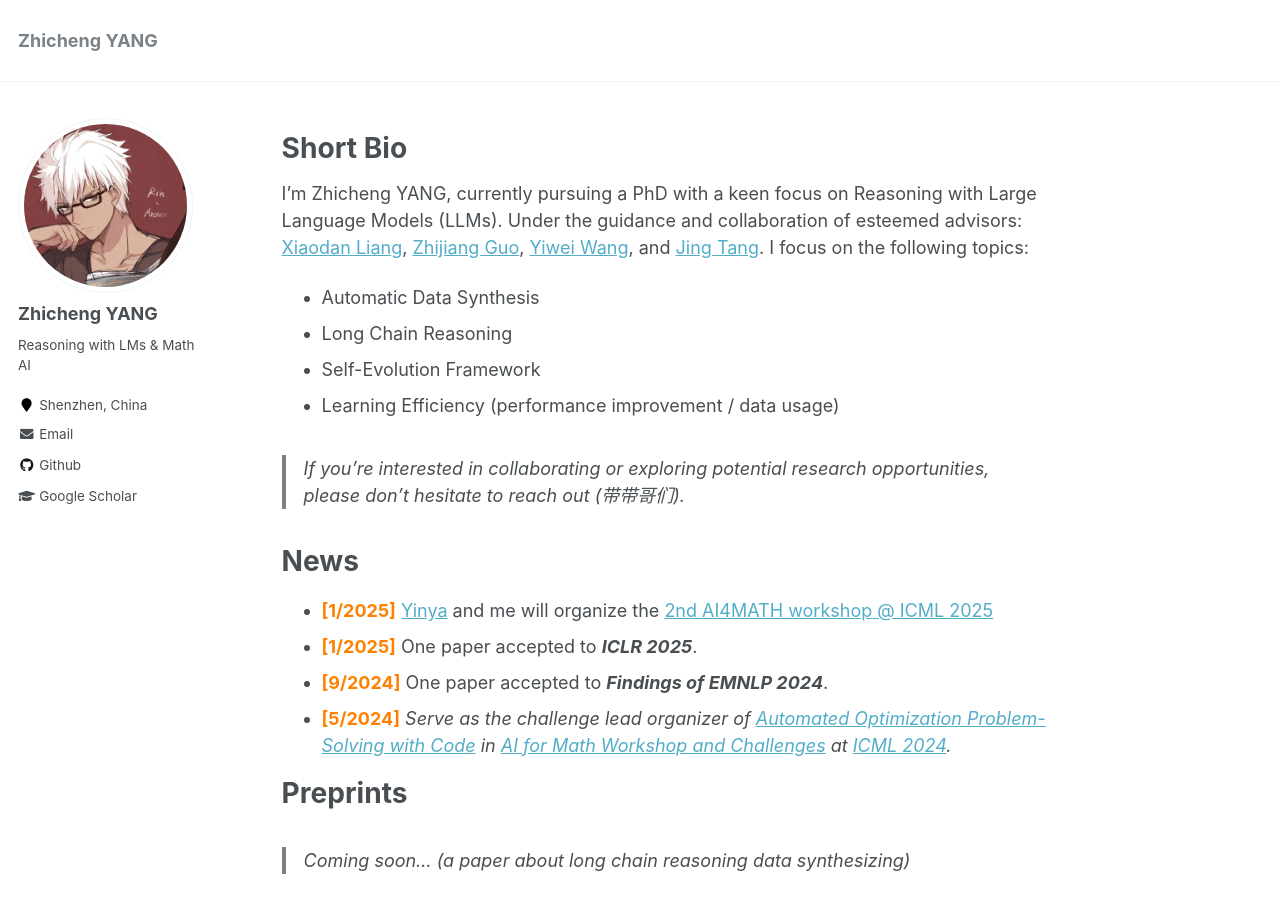
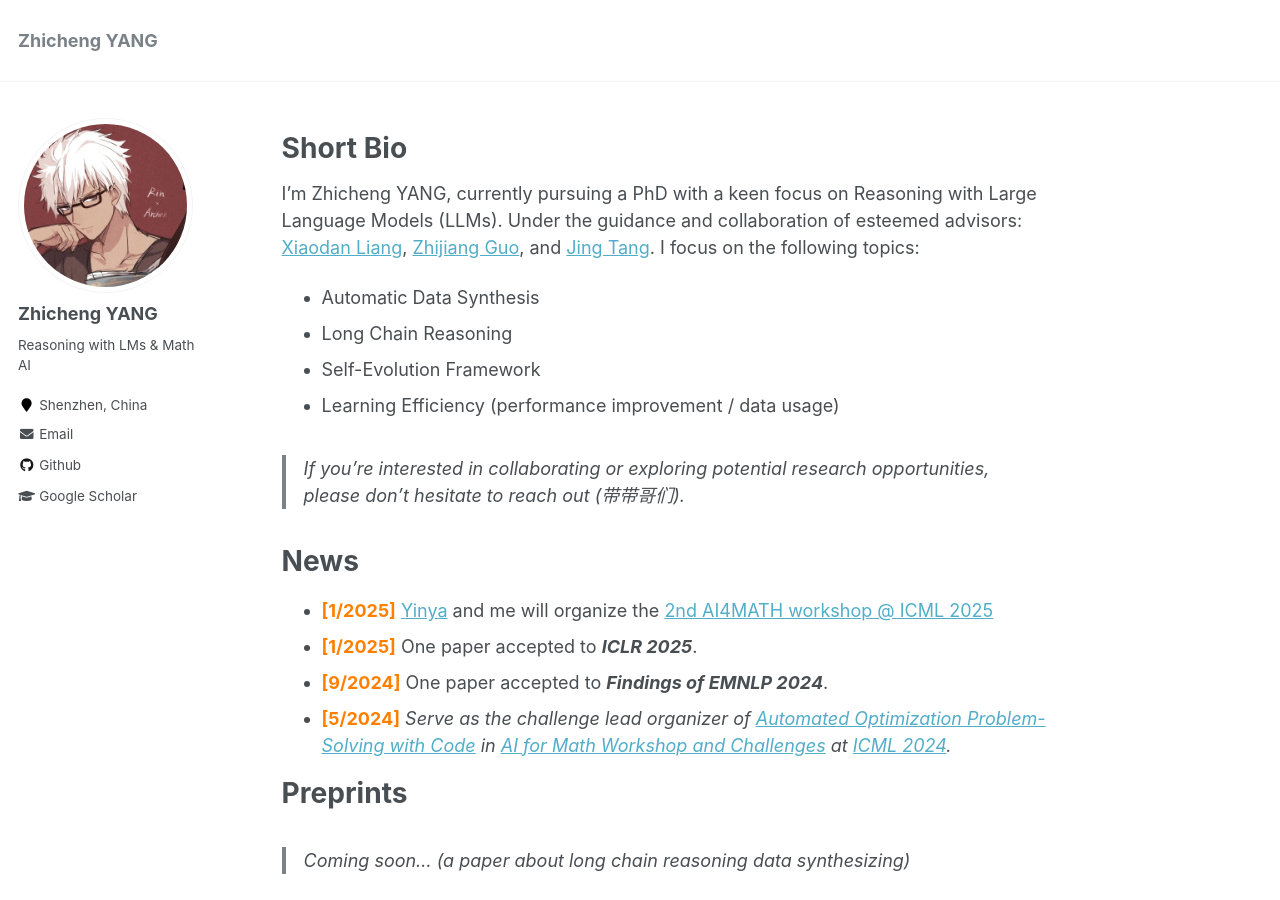
Before and after one commit to yangzhch6/yangzhch6.github.io, a Jekyll site: the page built from _pages/about.md, in a window 1280 px wide and 900 px high. Built offline with Jekyll 4.4.1, drawn with Linux system fonts in a browser that asks for light colours.

Commit message:
Update about.md

```diff
--- a/_pages/about.md
+++ b/_pages/about.md
@@ -16,7 +16,7 @@
 
 <!-- Research Interests
 === -->
-I’m Zhicheng YANG, currently pursuing a PhD with a keen focus on Reasoning with Large Language Models (LLMs). Under the guidance and collaboration of esteemed advisors: [Xiaodan Liang](https://scholar.google.com/citations?user=voxznZAAAAAJ&hl=zh-CN&oi=ao), [Zhijiang Guo](https://scholar.google.com/citations?user=8b-u3icAAAAJ&hl=zh-CN&oi=ao), [Yiwei Wang](https://scholar.google.com/citations?user=Sh9QvBkAAAAJ&hl=zh-CN&oi=ao), and [Jing Tang](https://scholar.google.com/citations?hl=zh-CN&user=0S4cpyoAAAAJ). I focus on the following topics:
+I’m Zhicheng YANG, currently pursuing a PhD with a keen focus on Reasoning with Large Language Models (LLMs). Under the guidance and collaboration of esteemed advisors: [Xiaodan Liang](https://scholar.google.com/citations?user=voxznZAAAAAJ&hl=zh-CN&oi=ao), [Zhijiang Guo](https://scholar.google.com/citations?user=8b-u3icAAAAJ&hl=zh-CN&oi=ao), and [Jing Tang](https://scholar.google.com/citations?hl=zh-CN&user=0S4cpyoAAAAJ). I focus on the following topics:
 * Automatic Data Synthesis
 * Long Chain Reasoning
 * Self-Evolution Framework
```
